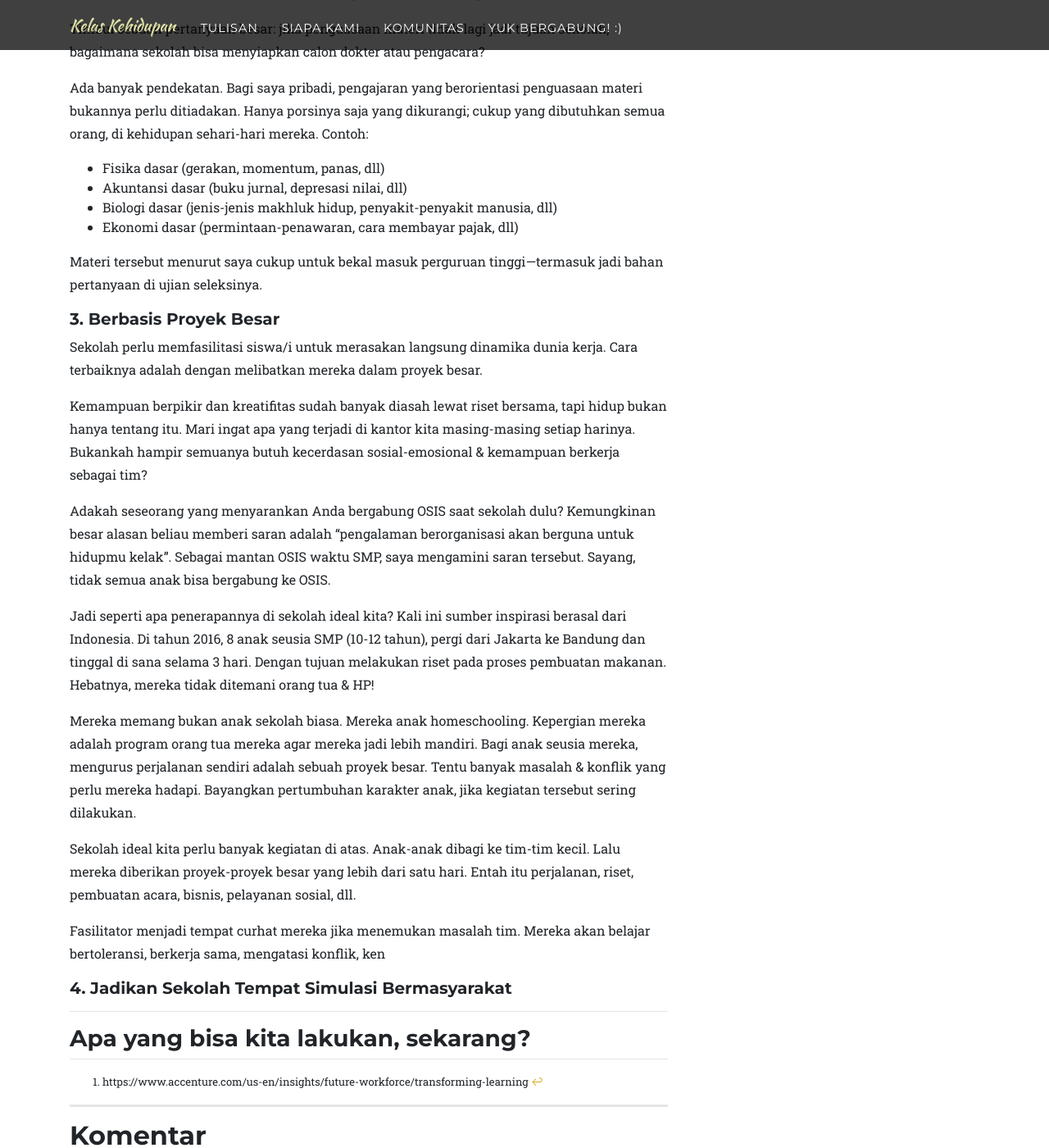
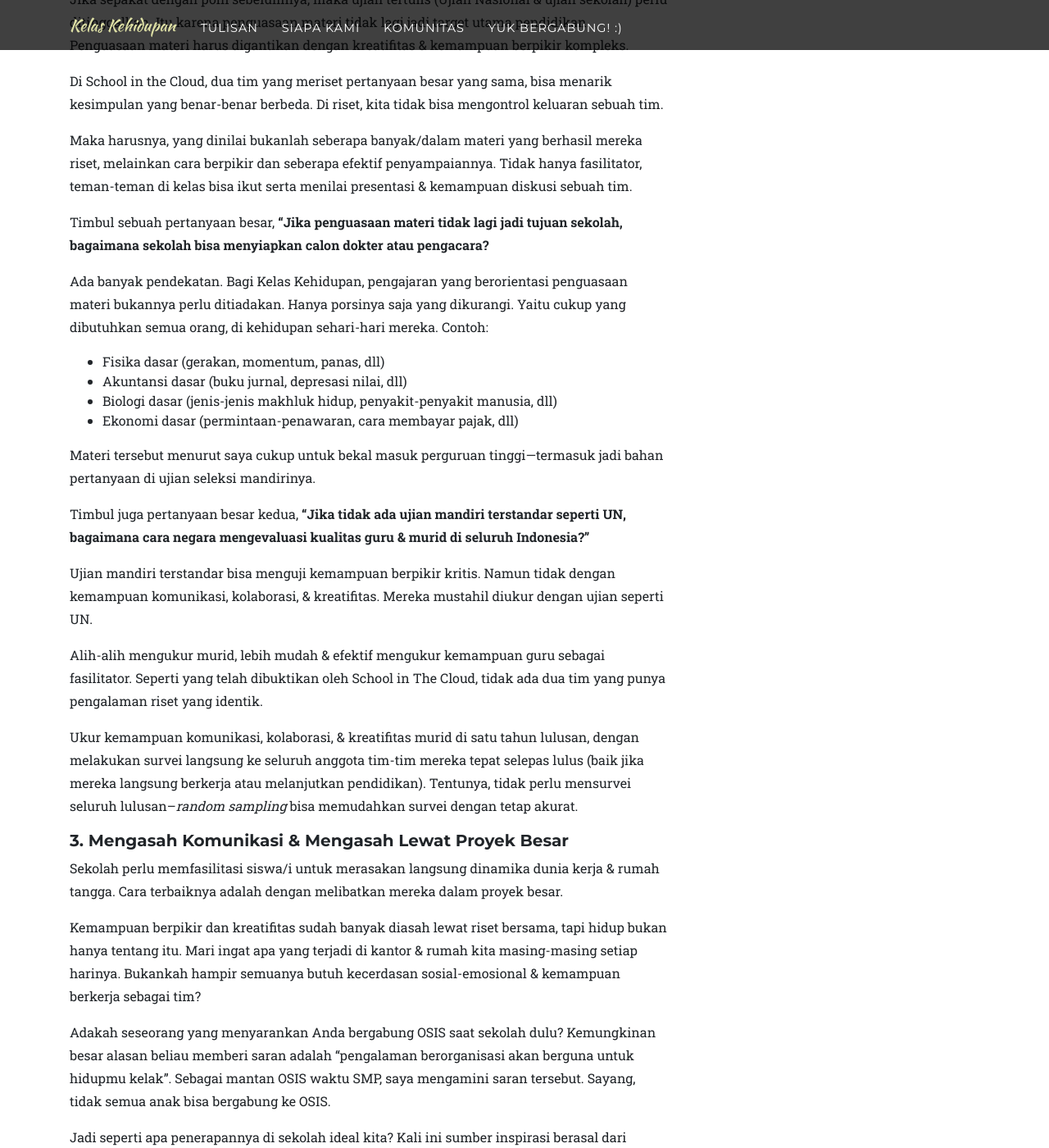
Before and after one commit to KelasKehidupan/kelaskehidupan.github.io, a Jekyll site: the page built from pages/tujuan-pendidikan-individu-yang-independen.md, in a window 1280 px wide and 1400 px high, scrolled down 3820 px. Shown: the whole window at 82% size. Built offline with Jekyll 4.4.1, drawn with Linux system fonts in a browser that asks for light colours; some web fonts are replaced; comment, search, counter and statistics services are not loaded; some of the changed text lies outside the part shown.

Commit message:
Rampungkan tulisan

```diff
--- a/index.html
+++ b/index.html
@@ -40,7 +40,7 @@
           <div class="card-body">
             <h5 class="card-title">Tujuan Pendidikan: Individu yang Independen</h5>
             <p class="card-text">Karir bukanlah satu-satunya fokus. Pendidikan harusnya juga membahagiakan seluruh aspek hidup murid di masa dewasanya.</p>
-            <p class="card-text"><a href="{{site.url}}/tujuan-pendidikan-individu-yang-independen">Lanjut membaca</a></p>
+            <p class="card-text"><a href="{{site.url}}/tujuan-pendidikan-individu-yang-independen-bag-1-sekolah">Lanjut membaca</a></p>
           </div>
         </div>
       </div>
--- a/pages/tujuan-pendidikan-individu-yang-independen.md
+++ b/pages/tujuan-pendidikan-individu-yang-independen.md
@@ -1,8 +1,8 @@
 ---
 layout: page
-title: "Tujuan Pendidikan: Individu yang Indipenden"
-permalink: "tujuan-pendidikan-individu-yang-independen"
-goal: "Tulisan ini mengusulkan pentingnya pendidikan formal, yang fokus pada kemampuan siswa/i, untuk membahagiakan hidup mereka sendiri di masa depan."
+title: "Tujuan Pendidikan: Individu yang Independen (bag. 1: Sekolah)"
+permalink: "tujuan-pendidikan-individu-yang-independen-bag-1-sekolah"
+goal: "Tulisan ini mengajak kita membantu anak & siswa/i agar bisa membahagiakan hidup mereka sendiri di masa depan, lewat pendidikan di sekolah & rumah."
 ---
 
 {% include image.html
@@ -11,7 +11,7 @@
             max-width="500px"
             %}
 
-### Kesamaan kita semua
+### Kesamaan Kita Semua
 
 Seunik-uniknya manusia, tantangan hidup mereka pasti mirip-mirip.
 
@@ -50,7 +50,7 @@
 
 ----
 
-### Kesamaan lain kita
+### Kesamaan Lain Kita
 
 Selain sama-sama dikelilingi oleh tantangan hidup yang serupa, kita juga sama-sama pernah duduk di bangku sekolah.
 
@@ -58,7 +58,7 @@
 
 Penyuluhan? Bantuan langsung tunai? Mungkin membantu, mungkin tidak. Yang pasti, fokus mereka semua tidak holistik & hanya jangka pendek.
 
-Jika ingin yang holistik & jangka panjang, satu-satunya cara adalah pendidikan formal. Karena hanya lewat gedung sekolah-lah, negara bisa menyentuh seluruh rakyat, di masa krusial pembentukan pola-pikir & kebiasaan mereka.
+Jika ingin yang holistik & jangka panjang, satu-satunya cara adalah pendidikan formal. **Karena hanya lewat gedung sekolah-lah, negara bisa menyentuh seluruh rakyat, di masa krusial pembentukan pola-pikir & kebiasaan mereka.**
 
 Saya juga yakin, bahwa siswa/i akan jadi lebih bersemangat & fokus di kelas. Karena dibanding materi-materi sekolah sekarang ini, mereka akan lebih paham manfaat nyatanya. Ingat, di rumah, mereka sudah mendengar---bahkan merasakan langsung---tantangan-tantangan hidup orang dewasa.
 
@@ -72,11 +72,11 @@
 
 Apa yang perlu diubah dari sekolah, sehingga dia bisa menyiapkan siswa/i menghadapi tantangan-tantangan hidup?
 
-Semua orang mungkin punya bayangan yang berbeda. Berikut bayangan saya.
+Semua orang mungkin punya bayangan yang berbeda. Berikut sekolah ideal versi Kelas Kehidupan.
 
 ----
 
-### Membayangkan ulang sekolah ideal
+### Membayangkan Ulang Sekolah Ideal
 
 Agar tidak terkesan hanya mengkritik, saya ingin mengapresiasi dulu kondisi sekolah saat ini (baca: Kurikulum 2013). Berikut poin-poinnya:
 
@@ -87,9 +87,16 @@
 
 Terlepas dari bagaimana implementasinya, di atas kertas, hal-hal baru di kurikulum sekarang akan berdampak baik pada kebahagiaan hidup siswa/i kelak.
 
-Lalu, dengan kelebihan serta kekurangan sekolah saat ini, apa saja yang perlu diubah, agar sekolah lebih bermanfaat bagi kebahagiaan hidup siswa/i-nya di masa depan?
+Lalu, dengan plus/minus kondisi sekolah saat ini, apa saja yang perlu difokuskan, agar sekolah lebih bermanfaat bagi kebahagiaan hidup siswa/i-nya di masa depan? Ada empat aspek yang penting menurut Kelas Kehidupan:
 
-##### 1. Materi Ajar
+1. Materi Ajar
+2. Cara Menilai
+3. Cara Belajar
+4. Simulasi Bermasyarakat
+
+Berikut penjabarannya.
+
+##### 1. Materi Ajar yang Berguna di Kehidupan
 
 Sekolah ideal perlu mengurangi materi ajar yang berfokus pada 'hafalan mandiri', lalu menambahkan materi yang berfokus pada 'riset bersama'.
 
@@ -116,7 +123,7 @@
 
 Silahkan lihat pertanyaan-pertanyaan lain di [sini](https://www.theschoolinthecloud.org/big-questionsintro/)
 
-##### 2. Cara Menilai
+##### 2. Cara Menilai yang Fokus ke 4K (Berpikir Kritis, Komunikasi, Kolaborasi, & Kreatifitas)
 
 Jika sepakat dengan poin sebelumnya, maka ujian tertulis (Ujian Nasional & ujian sekolah) perlu ditinggalkan. Itu karena penguasaan materi tidak lagi jadi target utama pendidikan. Penguasaan materi harus digantikan dengan kreatifitas & kemampuan berpikir kompleks.
 
@@ -124,22 +131,30 @@
 
 Maka harusnya, yang dinilai bukanlah seberapa banyak/dalam materi yang berhasil mereka riset, melainkan cara berpikir dan seberapa efektif penyampaiannya. Tidak hanya fasilitator, teman-teman di kelas bisa ikut serta menilai presentasi & kemampuan diskusi sebuah tim.
 
-Timbul sebuah pertanyaan besar: jika penguasaan materi tidak lagi jadi tujuan sekolah, bagaimana sekolah bisa menyiapkan calon dokter atau pengacara?
+Timbul sebuah pertanyaan besar, **"Jika penguasaan materi tidak lagi jadi tujuan sekolah, bagaimana sekolah bisa menyiapkan calon dokter atau pengacara?**
 
-Ada banyak pendekatan. Bagi saya pribadi, pengajaran yang berorientasi penguasaan materi bukannya perlu ditiadakan. Hanya porsinya saja yang dikurangi; cukup yang dibutuhkan semua orang, di kehidupan sehari-hari mereka. Contoh:
+Ada banyak pendekatan. Bagi Kelas Kehidupan, pengajaran yang berorientasi penguasaan materi bukannya perlu ditiadakan. Hanya porsinya saja yang dikurangi. Yaitu cukup yang dibutuhkan semua orang, di kehidupan sehari-hari mereka. Contoh:
 
 * Fisika dasar (gerakan, momentum, panas, dll)
 * Akuntansi dasar (buku jurnal, depresasi nilai, dll)
 * Biologi dasar (jenis-jenis makhluk hidup, penyakit-penyakit manusia, dll)
 * Ekonomi dasar (permintaan-penawaran, cara membayar pajak, dll)
 
-Materi tersebut menurut saya cukup untuk bekal masuk perguruan tinggi---termasuk jadi bahan pertanyaan di ujian seleksinya.
+Materi tersebut menurut saya cukup untuk bekal masuk perguruan tinggi&mdash;termasuk jadi bahan pertanyaan di ujian seleksi mandirinya.
 
-##### 3. Berbasis Proyek Besar
+Timbul juga pertanyaan besar kedua, **"Jika tidak ada ujian mandiri terstandar seperti UN, bagaimana cara negara mengevaluasi kualitas guru & murid di seluruh Indonesia?"**
 
-Sekolah perlu memfasilitasi siswa/i untuk merasakan langsung dinamika dunia kerja. Cara terbaiknya adalah dengan melibatkan mereka dalam proyek besar.
+Ujian mandiri terstandar bisa menguji kemampuan berpikir kritis. Namun tidak dengan kemampuan komunikasi, kolaborasi, & kreatifitas. Mereka mustahil diukur dengan ujian seperti UN.
 
-Kemampuan berpikir dan kreatifitas sudah banyak diasah lewat riset bersama, tapi hidup bukan hanya tentang itu. Mari ingat apa yang terjadi di kantor kita masing-masing setiap harinya. Bukankah hampir semuanya butuh kecerdasan sosial-emosional & kemampuan berkerja sebagai tim?
+Alih-alih mengukur murid, lebih mudah & efektif mengukur kemampuan guru sebagai fasilitator. Seperti yang telah dibuktikan oleh School in The Cloud, tidak ada dua tim yang punya pengalaman riset yang identik.
+
+Ukur kemampuan komunikasi, kolaborasi, & kreatifitas murid di satu tahun lulusan, dengan melakukan survei langsung ke seluruh anggota tim-tim mereka tepat selepas lulus (baik jika mereka langsung berkerja atau melanjutkan pendidikan). Tentunya, tidak perlu mensurvei seluruh lulusan--*random sampling* bisa memudahkan survei dengan tetap akurat.
+
+##### 3. Mengasah Komunikasi & Mengasah Lewat Proyek Besar
+
+Sekolah perlu memfasilitasi siswa/i untuk merasakan langsung dinamika dunia kerja & rumah tangga. Cara terbaiknya adalah dengan melibatkan mereka dalam proyek besar.
+
+Kemampuan berpikir dan kreatifitas sudah banyak diasah lewat riset bersama, tapi hidup bukan hanya tentang itu. Mari ingat apa yang terjadi di kantor & rumah kita masing-masing setiap harinya. Bukankah hampir semuanya butuh kecerdasan sosial-emosional & kemampuan berkerja sebagai tim?
 
 Adakah seseorang yang menyarankan Anda bergabung OSIS saat sekolah dulu? Kemungkinan besar alasan beliau memberi saran adalah "pengalaman berorganisasi akan berguna untuk hidupmu kelak". Sebagai mantan OSIS waktu SMP, saya mengamini saran tersebut. Sayang, tidak semua anak bisa bergabung ke OSIS.
 
@@ -147,15 +162,24 @@
 
 Mereka memang bukan anak sekolah biasa. Mereka anak homeschooling. Kepergian mereka adalah program orang tua mereka agar mereka jadi lebih mandiri. Bagi anak seusia mereka, mengurus perjalanan sendiri adalah sebuah proyek besar. Tentu banyak masalah & konflik yang perlu mereka hadapi. Bayangkan pertumbuhan karakter anak, jika kegiatan tersebut sering dilakukan.
 
-Sekolah ideal kita perlu banyak kegiatan di atas. Anak-anak dibagi ke tim-tim kecil. Lalu mereka diberikan proyek-proyek besar yang lebih dari satu hari. Entah itu perjalanan, riset, pembuatan acara, bisnis, pelayanan sosial, dll.
+Sekolah ideal kita perlu banyak kegiatan-kegiatan seperti di atas. Anak-anak dibagi ke tim-tim kecil. Lalu mereka diberikan proyek-proyek besar yang lebih dari satu hari. Entah itu perjalanan, riset, pembuatan acara, bisnis, pelayanan sosial, dll.
 
-Fasilitator menjadi tempat curhat mereka jika menemukan masalah tim. Mereka akan belajar bertoleransi, berkerja sama, mengatasi konflik, ken
-
+Fasilitator menjadi tempat curhat mereka jika menemukan masalah tim. Mereka akan belajar bertoleransi, berkerja sama, dan mengatasi konflik.
 
 ##### 4. Jadikan Sekolah Tempat Simulasi Bermasyarakat
 
+Terakhir, hidup juga bukan hanya tentang rumah, tim kerja, atau bahkan perusahaan kita masing-masing. Hidup, adalah juga tentang bertenggang rasa dengan tetangga, dengan sesama pengguna jalan, dengan seseorang di pulau seberang (karena sama-sama terkena dampak dari undang-undang & kebijakan negara yang sama), & bahkan dengan seseorang dari belahan lain dunia (jangan dulu bicara tentang *global warming*, virus Corona saja telah menunjukkan kalau saat ini umat manusia memang sudah 'satu tubuh').
 
+Sekolah bisa jadi tempat simulasi bermasyarakat buat murid dengan:
+
+1. Tidak membiarkan guru menentukan peraturan sekolah secara sepihak. Ajak murid ikut serta &mdash; dan adakan secara berkala. Jika OSIS atau perwakilan murid ingin membantu, pastikan sudah mengolah ide-ide dari semua murid & tetap mengadakan sesi audiensi yang bisa dihadiri oleh seluruh murid.
+
+2. Mengikutsertakan murid dalam proses penegakkan peraturan, termasuk hukuman-hukumannya.
+
+3. Sering mengadakan acara-acara antar kelas, antar angkatan, antar ekskul, antar geng. Dengan begitu, murid akan belajar terbiasa dengan perbedaan, bahkan memicu kolaborasi-kolaborasi.
+
+Contoh konkrit di poin ini adalah sekolah progresif di Inggris, [Summerhill School](https://en.wikipedia.org/wiki/Summerhill_School).
 
 ----
 
-### Apa yang bisa kita lakukan, sekarang?
+Demikian sekolah ideal versi Kelas Kehidupan. Ideal karena fokus terhadap kemampuan-kemampuan yang penting untuk hidup yang lebih bahagia. Semoga tulisan ini bisa membantu pemilik sekolah & guru.
```
Also changed, not shown: other parts of pages/tujuan-pendidikan-individu-yang-independen.md (+1 -1 lines).
